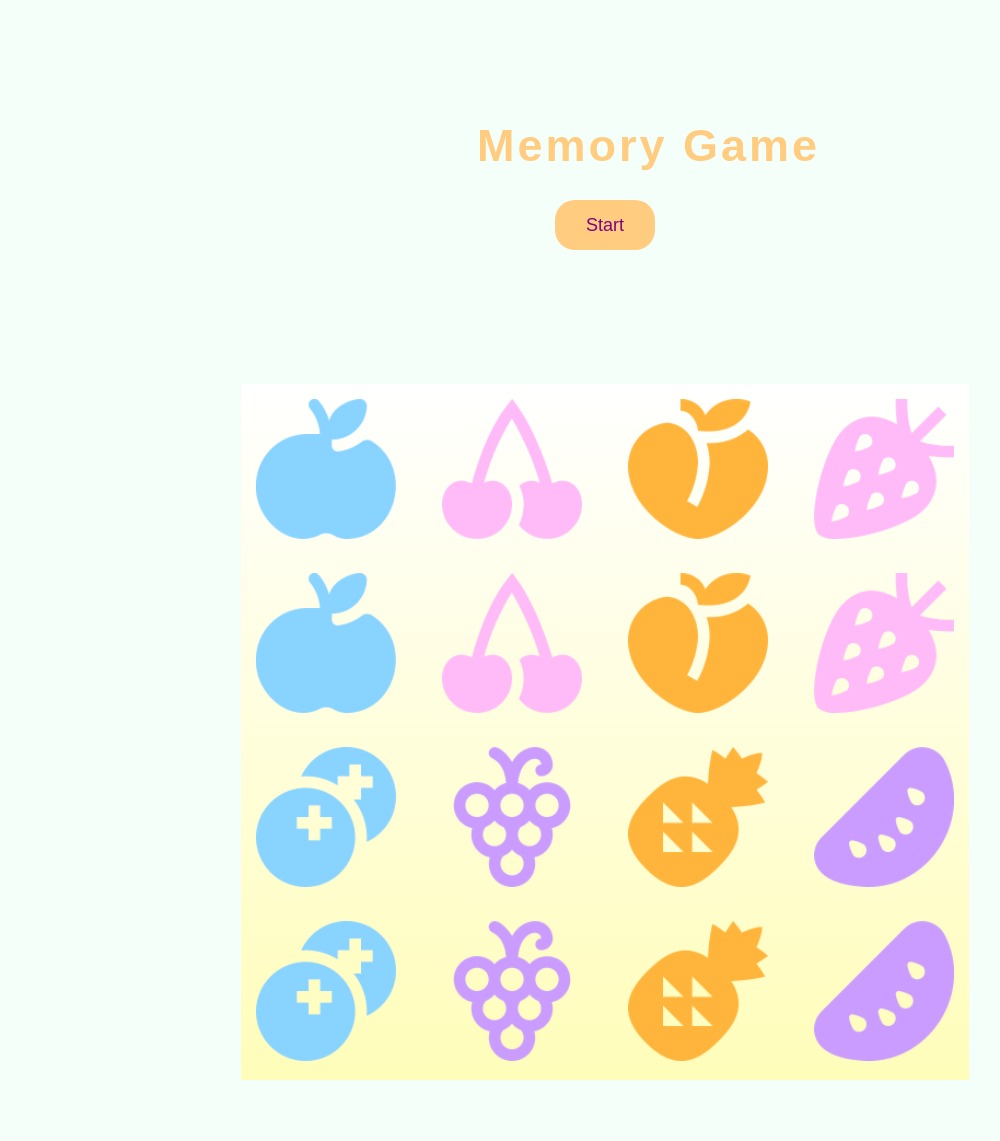
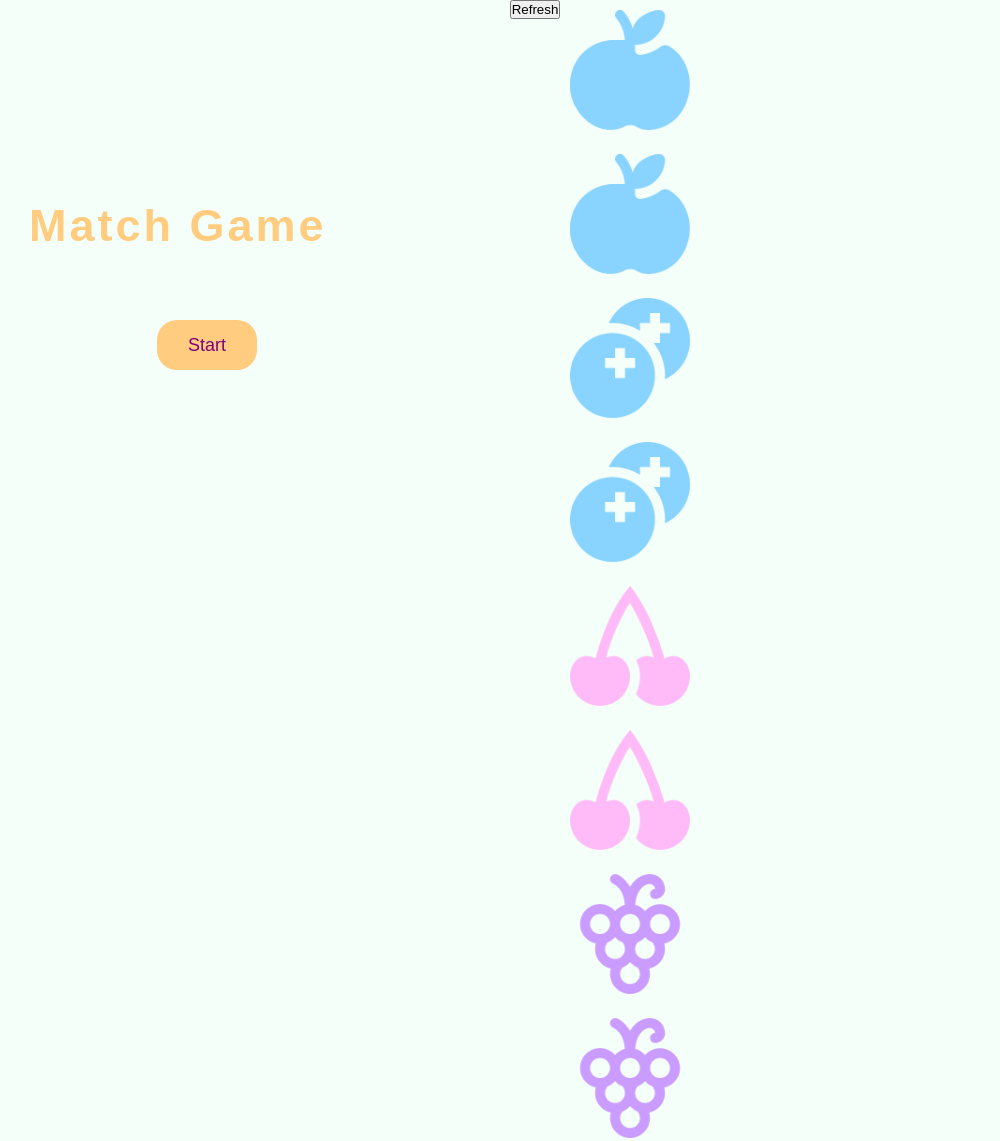
Before and after one commit to SABBAHS/fruits-memory-game, a plain HTML site: page index.html in a window 1280 px wide. Shown: the top 1141 px of the page, without its empty margins (35-1035 px from the left). Before the commit the page ends 1080 px from the top, so only its background shows below. Drawn offline with Linux system fonts and the light colour scheme.

Commit message:
grids added

```diff
--- a/assets/css/style.css
+++ b/assets/css/style.css
@@ -11,8 +11,8 @@ box-sizing: border-box;
 h1 {
     font-family: 'Unbounded', sans-serif;
     position: absolute;
-    top: 15%;
-    left: 40%;
+    top: 25%;
+    left: 5%;
     font-size: 45px;
     letter-spacing: 3px;
     color: #ffcc80;
@@ -20,7 +20,21 @@ h1 {
 
 .start-btn {
     position: absolute;
-    top: 25%;
+    top: 40%;
+    left: 15%;
+    width: 100px;
+    height: 50px;
+    border-radius: 20px;
+    background-color: #ffcc80;
+    font-size: large;
+    color: purple;
+    border: none;
+}
+
+.refresh-btn {
+    position: absolute;
+    top: 50%;
+    left: 15%;
     width: 100px;
     height: 50px;
     border-radius: 20px;
@@ -33,11 +47,12 @@ h1 {
 /*Container*/
 
 .container-board {
-display: block;
-column-count: 4;
-max-width: 800px;
+display: grid;
+grid-template-columns: repeat(4, auto);
+max-width: 700px;
+top: 10%;
 position: absolute;
-margin: 30% 20% 20% 20%;
+margin-left: 40%;
 background: linear-gradient(#ffffff, #fffdb9);
 
 }
@@ -50,11 +65,14 @@ body {
 }
 
 img {
-height: 140px;
-width: 140px;
-margin: 15px;
+    height: 120px;
+    width: 120px;
+    margin: 10px;
 }
 
+.card.clicked {
+    background-color: orange;
+}
 
 @media only screen and (max-width: 768px) and (min-width:430px) {
 
@@ -63,12 +81,19 @@ margin: 15px;
     left: 30%;
     }
     .container-board {
-    max-width: 600px;
-    margin-top: 40%;
+    max-width: 500px;
+    margin: 30%;
     }
 
     .start-btn {
     top: 20%;
+    left: 45%;
+}
+
+img {
+    height: 80px;
+    width: 80px;
+    margin: 5px;
 }
 }
 
--- a/assets/js/script.js
+++ b/assets/js/script.js
@@ -1,6 +1,39 @@
-const block = document.querySelectorAll('.card')
+const cards = document.querySelectorAll('.card')
+
+var fruits = ['apple', 'blueberry', 'cherry', 'grape', 'peach', 'pineapple', 'strawberry', 'watermelon'];
+
+
+/**
+ * shuffle and click refresh
+ */
+let numberOfFruits = fruits.length; {
+}
+function shuffle () {
+for (let i = 0; i < numberOfFruits; i++) {
+    var fruits = Math.floor(Math.random()* numberOfFruits);
+}
+function refreshBtn() {
+    document.getElementById("refreshid");
+}
+}
+
+
+/*
+*clicked card
+*/
+/*cards.array.forEach(card => {
+    addEventListener("click", () =>) {
+        card.classList.add("clicked");
+    }
+});
 
 
 /**
  *
+ * colour change when matched
  */
+
+
+/*
+*timer for 60 second the reshuffle
+*/
--- a/index.html
+++ b/index.html
@@ -8,90 +8,92 @@
 </head>
 <body>
 <div class="header">
-<h1>Memory Game</h1>
+<h1>Match Game</h1>
 </div>
-
+<div>
 <button class="start-btn">Start</button>
 
-<section class="container-board">
+<button class="refreshid" onclick="refreshBtn()">Refresh</button>
+</div>
+<section id="container-board">
 
 <div class="card">
-</div data-type="1" class="front"><img src="assets/images/apple-whole.png" alt="apple icon"></div>
+<div id="apple" class="front"><img src="assets/images/apple-whole.png" alt="apple icon"></div>
 <div class="back"></div>
 </div>
 
 <div class="card">
-</div data-type="1" class="front"><img src="assets/images/apple-whole.png" alt="apple icon"></div>
+<div id="apple" class="front"><img src="assets/images/apple-whole.png" alt="apple icon"></div>
 <div class="back"></div>
 </div>
 
 <div class="card">
-</div data-type="2" class="front"><img src="assets/images/blueberries.png" alt="blueberry icon"></div>
+<div id="blueberry" class="front"><img src="assets/images/blueberries.png" alt="blueberry icon"></div>
 <div class="back"></div>
 </div>
 
 <div class="card">
-</div data-type="2" class="front"><img src="assets/images/blueberries.png" alt="blueberry icon"></div>
+<div id="blueberry" class="front"><img src="assets/images/blueberries.png" alt="blueberry icon"></div>
 <div class="back"></div>
 </div>
 
 <div class="card">
-</div data-type="3" class="front"><img src="assets/images/cherry.png" alt="cherry icon"></div>
+<div id="cherry" class="front"><img src="assets/images/cherry.png" alt="cherry icon"></div>
 <div class="back"></div>
 </div>
 
 <div class="card">
-</div data-type="3" class="front"><img src="assets/images/cherry.png" alt="cherry icon"></div>
+<div id="cherry" class="front"><img src="assets/images/cherry.png" alt="cherry icon"></div>
 <div class="back"></div>
 </div>
 
 <div class="card">
-</div data-type="4" class="front"><img src="assets/images/grape.png" alt="grape icon"></div>
+<div id="grape" class="front"><img src="assets/images/grape.png" alt="grape icon"></div>
 <div class="back"></div>
 </div>
 
 <div class="card">
-</div data-type="4" class="front"><img src="assets/images/grape.png" alt="grape icon"></div>
+<div id="grape" class="front"><img src="assets/images/grape.png" alt="grape icon"></div>
 <div class="back"></div>
 </div>
 
 <div class="card">
-</div data-type="5" class="front"><img src="assets/images/peach.png" alt="peach icon"></div>
+<div id="peach" class="front"><img src="assets/images/peach.png" alt="peach icon"></div>
 <div class="back"></div>
 </div>
 
 <div class="card">
-</div data-type="5" class="front"><img src="assets/images/peach.png" alt="peach icon"></div>
+<div id="peach" class="front"><img src="assets/images/peach.png" alt="peach icon"></div>
 <div class="back"></div>
 </div>
 
 <div class="card">
-</div data-type="6" class="front"><img src="assets/images/pineapple-alt.png" alt="pineapple icon"></div>
+<div id="pineapple" class="front"><img src="assets/images/pineapple-alt.png" alt="pineapple icon"></div>
 <div class="back"></div>
 </div>
 
 <div class="card">
-</div data-type="6" class="front"><img src="assets/images/pineapple-alt.png" alt="pineapple icon"></div>
+<div id="pineapple" class="front"><img src="assets/images/pineapple-alt.png" alt="pineapple icon"></div>
 <div class="back"></div>
 </div>
 
 <div class="card">
-</div data-type="7" class="front"><img src="assets/images/strawberry.png" alt="strawberry icon"></div>
+<div id="strawberry" class="front"><img src="assets/images/strawberry.png" alt="strawberry icon"></div>
 <div class="back"></div>
 </div>
 
 <div class="card">
-</div data-type="7" class="front"><img src="assets/images/strawberry.png" alt="strawberry icon"></div>
+<div id="strawberry" class="front"><img src="assets/images/strawberry.png" alt="strawberry icon"></div>
 <div class="back"></div>
 </div>
 
 <div class="card">
-</div data-type="8" class="front"><img src="assets/images/watermelon.png" alt="watermelon icon"></div>
+<div id="watermelon" class="front"><img src="assets/images/watermelon.png" alt="watermelon icon"></div>
 <div class="back"></div>
 </div>
 
 <div class="card">
-</div data-type="8" class="front"><img src="assets/images/watermelon.png" alt="watermelon icon"></div>
+<div id="watermelon" class="front"><img src="assets/images/watermelon.png" alt="watermelon icon"></div>
 <div class="back"></div>
 </div>
 
```
